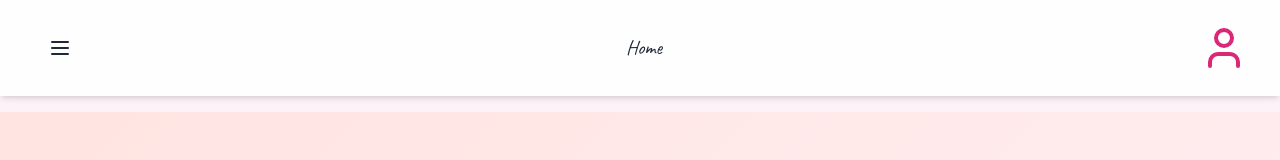
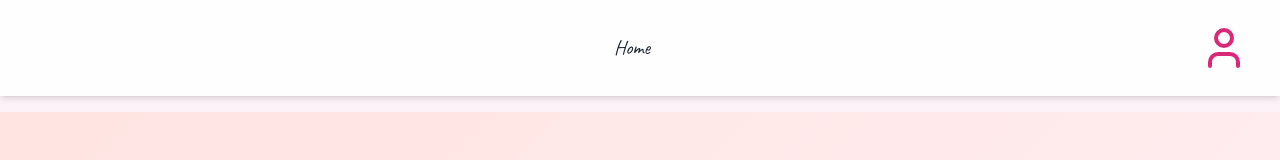
Before and after one commit to ui8966/WilliamAndMaminaForever-website, a React (Vite) app in the folder william-and-mamina-forever/: page / in a window 1280 px wide. Shown: the top 160 px of the page. Built offline with nearby package versions, Linux system fonts and the light colour scheme.

Commit message:
temporary removed a menu in the header for now

```diff
--- a/william-and-mamina-forever/src/components/Header.tsx
+++ b/william-and-mamina-forever/src/components/Header.tsx
@@ -1,6 +1,7 @@
 // src/components/Header.tsx
 import { useLocation, useNavigate } from 'react-router-dom';
-import { ArrowLeft, Menu, User } from 'lucide-react';
+import { ArrowLeft, User } from 'lucide-react';
+//import { ArrowLeft, Menu, User } from 'lucide-react';
 
 const titles: Record<string, string> = {
   '/': 'Home',
@@ -22,7 +23,7 @@ export default function Header() {
      pt-[env(safe-area-inset-top)]
      bg-white bg-opacity-90 backdrop-blur-md
      flex items-center justify-between
-     px-8 h-24                  /* ← ~96 px header */
+     px-8 h-24
      shadow-md
    "
  >
@@ -30,7 +31,9 @@ export default function Header() {
         onClick={() => (isHome ? null : navigate(-1))}
         className="p-4"
       >
-        {isHome ? <Menu /> : <ArrowLeft />}
+        {/*{isHome ? <Menu /> : <ArrowLeft />}*/}
+        {isHome ? null : <ArrowLeft />}
+
       </button>
       <h1 className="text-xl font-heading">{titles[pathname] || ''}</h1>
       <User className="w-12 h-12 text-pink-600 cursor-pointer" />
```
